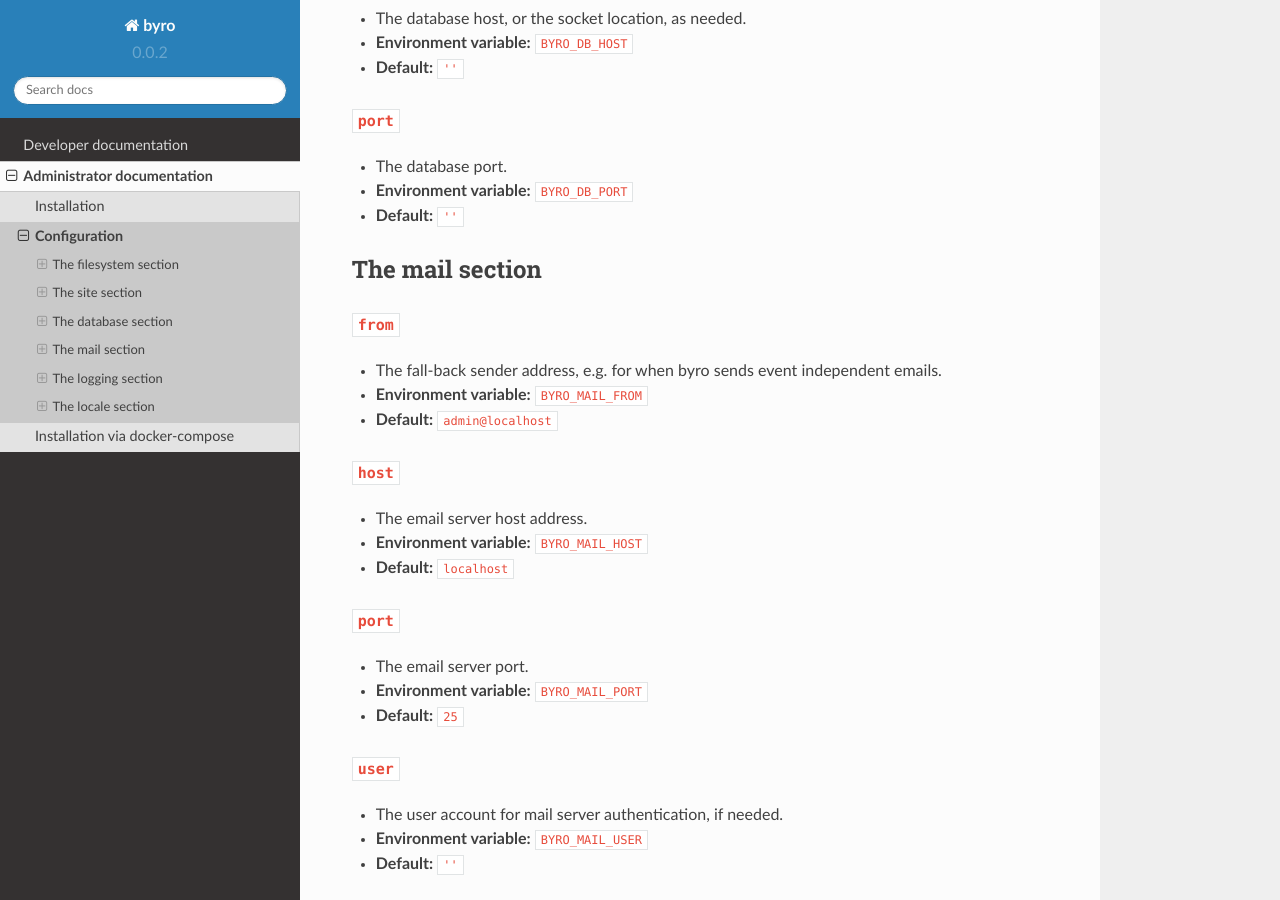
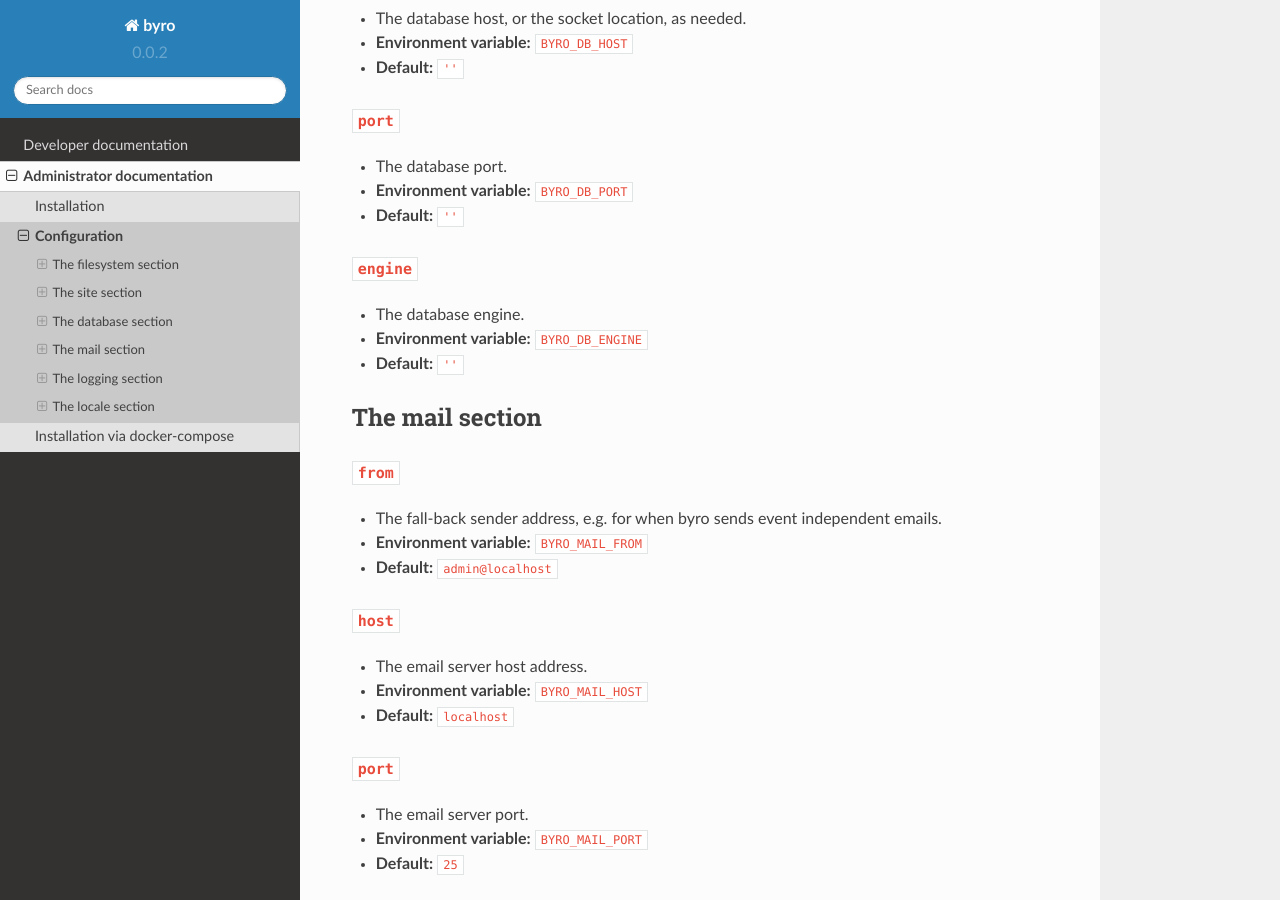
Before and after one commit to byro/byro, a Sphinx documentation site: the page built from docs/administrator/configuration.rst, in a window 1280 px wide and 900 px high, scrolled down 2949 px. Built offline with Sphinx 7.4.7 and the Read the Docs theme 2.0.0, drawn with Linux system fonts in a browser that asks for light colours; the version number is read from the project's files by our own code.

Commit message:
Add documentation and environment variable for the database engine setting

```diff
--- a/docs/administrator/configuration.rst
+++ b/docs/administrator/configuration.rst
@@ -125,6 +125,13 @@
 - **Environment variable:** ``BYRO_DB_PORT``
 - **Default:** ``''``
 
+``engine``
+~~~~~~~~~~
+
+- The database engine.
+- **Environment variable:** ``BYRO_DB_ENGINE``
+- **Default:** ``''``
+
 The mail section
 ----------------
 
```
Also changed, not shown: 1 other file.
